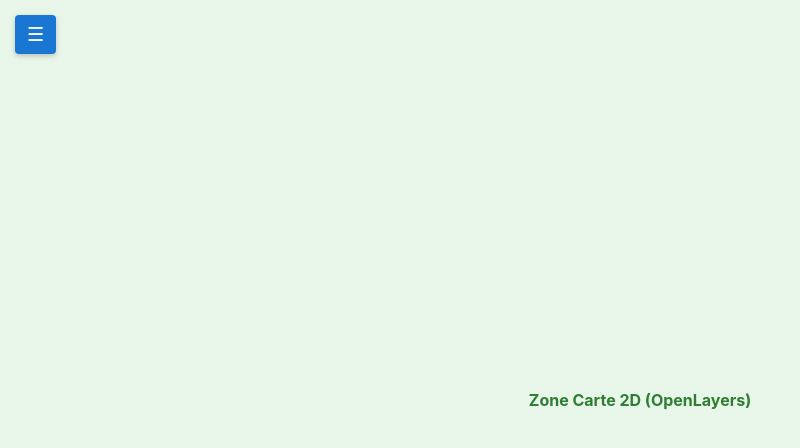
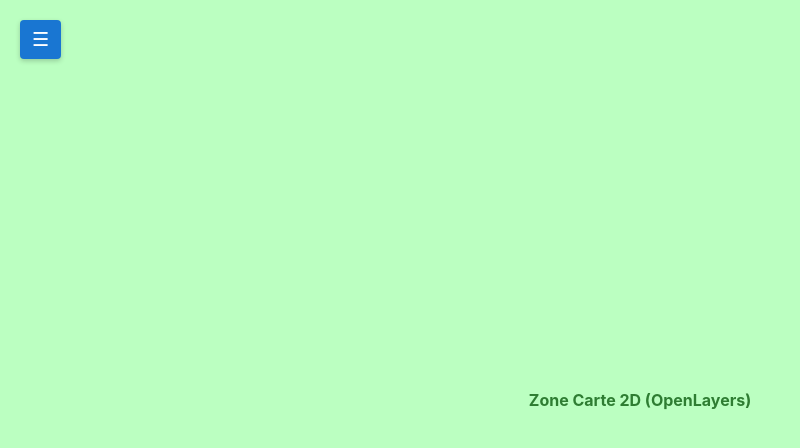
Before and after one commit to SciaroniNoe/SCRISP3D, a Vue app: page / in a window 1280 px wide. Shown: the top 448 px of the page, without its empty margins (0-800 px from the left). Built offline with nearby package versions, Linux system fonts and the light colour scheme.

Commit message:
Style mise a jour

```diff
--- a/src/App.vue
+++ b/src/App.vue
@@ -33,8 +33,8 @@ const traceStore = useTraceStore()
 
 .burger-btn {
   position: absolute;
-  top: 15px;
-  left: 15px;
+  top: 20px;
+  left: 20px;
   z-index: 1000;
   background: #1976d2;
   color: white;
--- a/src/components/layout/SidebarList.vue
+++ b/src/components/layout/SidebarList.vue
@@ -41,7 +41,7 @@ h2 {
 
 .sidebar {
   width: 200px;
-  background-color: #e3f2fd;
+  background-color: #cbe9ff;
   padding: 20px;
   padding-top: 60px;
   height: 100vh;
--- a/src/components/map/Map2D.vue
+++ b/src/components/map/Map2D.vue
@@ -8,7 +8,7 @@
 .map-placeholder {
   width: 100%;
   height: 100%;
-  background-color: #e8f5e9; /* Verde chiaro */
+  background-color: #bbffc1; /* Verde chiaro */
   display: flex;
   align-items: center;
   justify-content: center;
```
